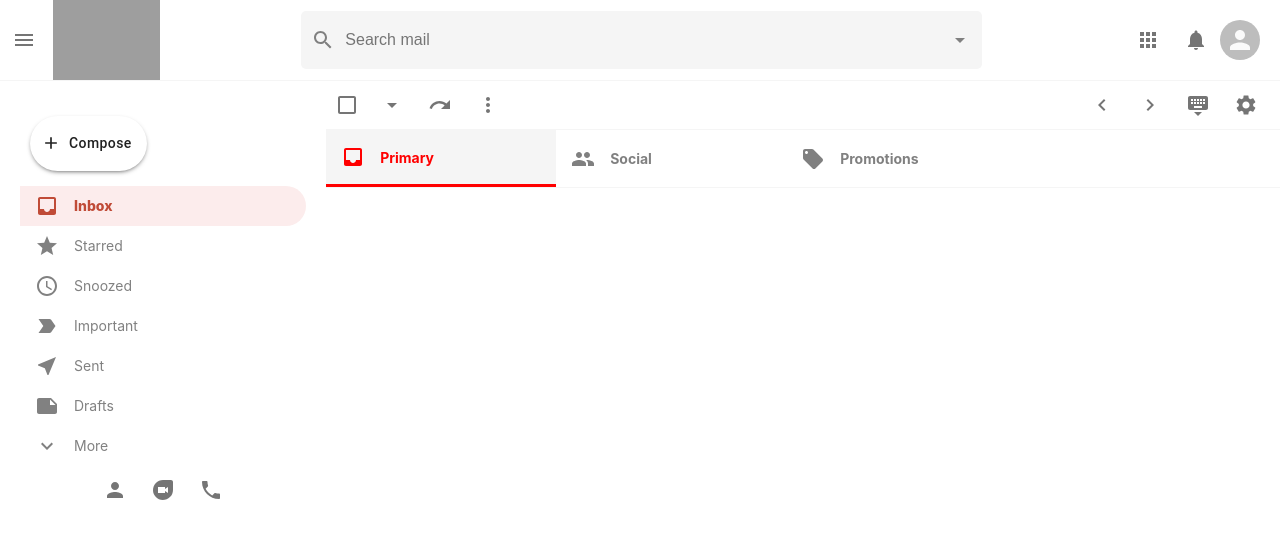
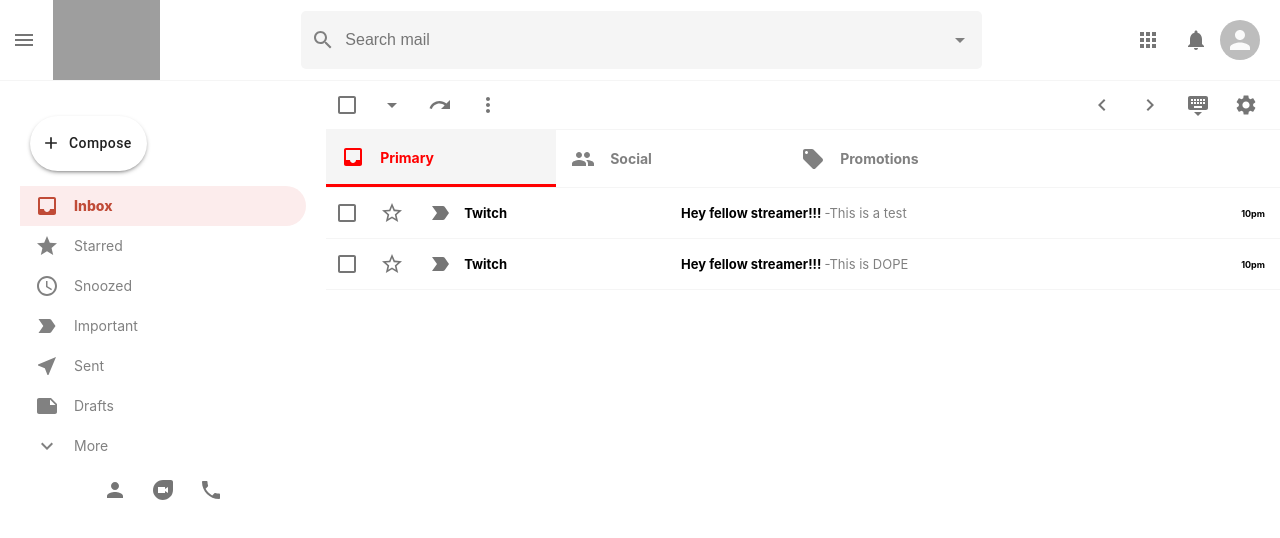
Before and after one commit to apolloproductionsdj/gmail-clone, a React (Create React App) app: page / in a window 1280 px wide. Shown: the top 538 px of the page. Built offline with nearby package versions, Linux system fonts and the light colour scheme; grey boxes are pictures that could not be loaded.

Commit message:
added <EmailRow /> to make each row of email list and styled it

```diff
--- a/src/EmailList.js
+++ b/src/EmailList.js
@@ -12,6 +12,7 @@ import Section from './Section';
 import InboxIcon from '@material-ui/icons/Inbox';
 import PeopleIcon from '@material-ui/icons/People';
 import LocalOfferIcon from '@material-ui/icons/LocalOffer';
+import EmailRow from './EmailRow';
 
 function EmailList() {
     return (
@@ -50,7 +51,21 @@ function EmailList() {
                 <Section Icon={InboxIcon} title='Primary' color='red' selected />
                 <Section Icon={PeopleIcon} title='Social' color='#1A73EB' />
                 <Section Icon={LocalOfferIcon} title='Promotions' color='green' />
+            </div>
 
+            <div className="emailList__list">
+                <EmailRow
+                    title="Twitch"
+                    subject="Hey fellow streamer!!!"
+                    description="This is a test"
+                    time="10pm"
+                />
+                <EmailRow
+                    title="Twitch"
+                    subject="Hey fellow streamer!!!"
+                    description="This is DOPE"
+                    time="10pm"
+                />
             </div>
         </div>
     )
--- /dev/null
+++ b/src/EmailRow.css
@@ -0,0 +1,50 @@
+.emailRow {
+    display: flex;
+    align-items: center;
+    height: 50px;
+    border-bottom: 1px solid whitesmoke;
+    cursor: pointer;
+    z-index: 999;
+    justify-content: space-between;
+}
+
+.emailRow:hover {
+    border-top: 1px solid whitesmoke;
+    box-shadow: 0px 4px 4px -2px rgba(0, 0, 0, 0.24);
+}
+
+.emailRow__options {
+    display: flex;
+}
+
+.emailRow__message {
+    display: flex;
+    flex: 0.8;
+    align-items: center;
+    font-size: 13px;
+}
+
+.emailRow__message > h4 {
+    width: 400px;
+    white-space: nowrap;
+    overflow: hidden;
+    text-overflow: ellipsis;
+    padding-left: 5px;
+    padding-right: 5px;
+}
+
+.emailRow__title {
+    font-size: 13px;
+    flex: 0.3;
+}
+
+.emailRow__time {
+    font-size: 9px;
+    padding-right: 15px;
+    font-weight: bold;
+}
+
+.emailRow__description {
+    font-weight: 400;
+    color: gray;
+}
--- /dev/null
+++ b/src/EmailRow.js
@@ -0,0 +1,41 @@
+import React from 'react';
+import './EmailRow.css';
+import StarBorderOutlinedIcon from '@material-ui/icons/StarBorderOutlined';
+import LabelImportantOutlinedIcon from '@material-ui/icons/LabelImportantOutlined';
+import { Checkbox, IconButton } from '@material-ui/core';
+
+function EmailRow({ id, title, subject, description, time }) {
+    return (
+        <div className="emailRow">
+            <div className="emailRow__options">
+                <Checkbox />
+                <IconButton>
+                    <StarBorderOutlinedIcon />
+                </IconButton>
+                <IconButton>
+                    <LabelImportantOutlinedIcon />
+                </IconButton>
+            </div>
+
+            <h3 className="emailRow__title">
+                {title}
+            </h3>
+
+            <div className="emailRow__message">
+                <h4>{subject}{" "}
+                    <span className="emailRow__description">-
+                        {description}
+                    </span>
+                </h4>
+            </div>
+
+            <p className="emailRow__time">
+                {time}
+            </p>
+
+
+        </div>
+    )
+}
+
+export default EmailRow;
```
Also changed, not shown: 1 other file (tests, documents, lock files or other folders).
